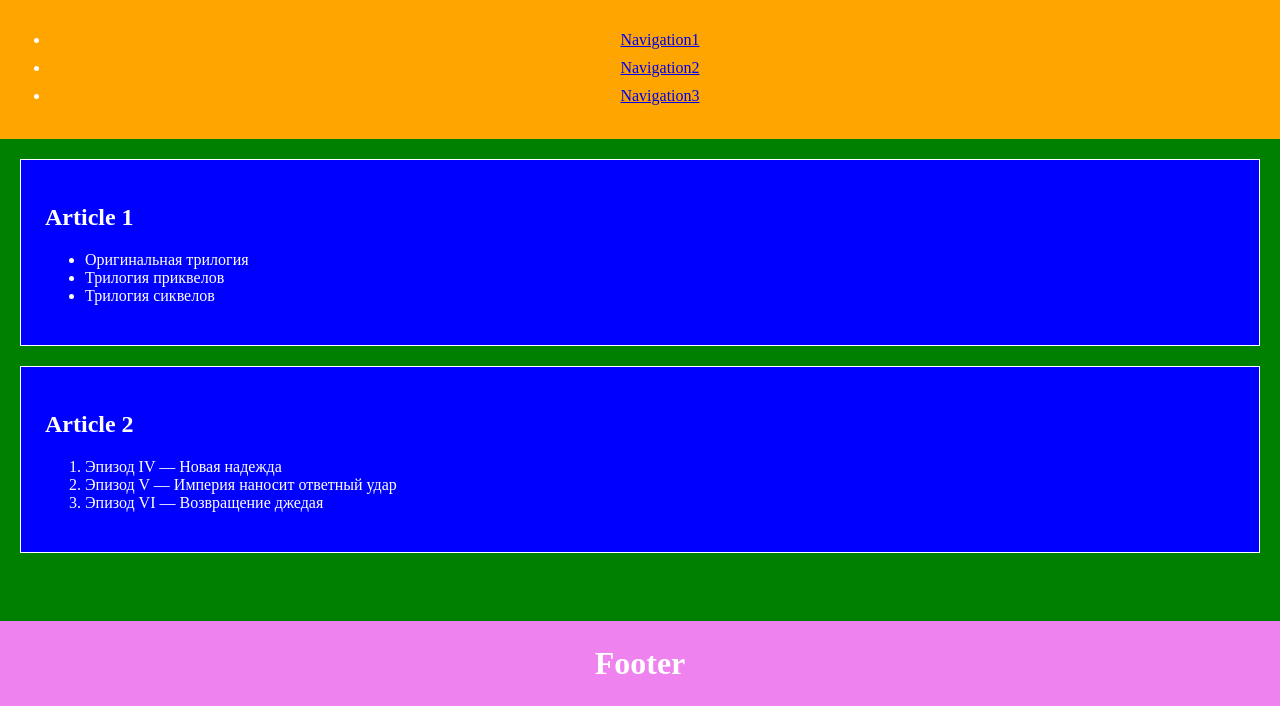
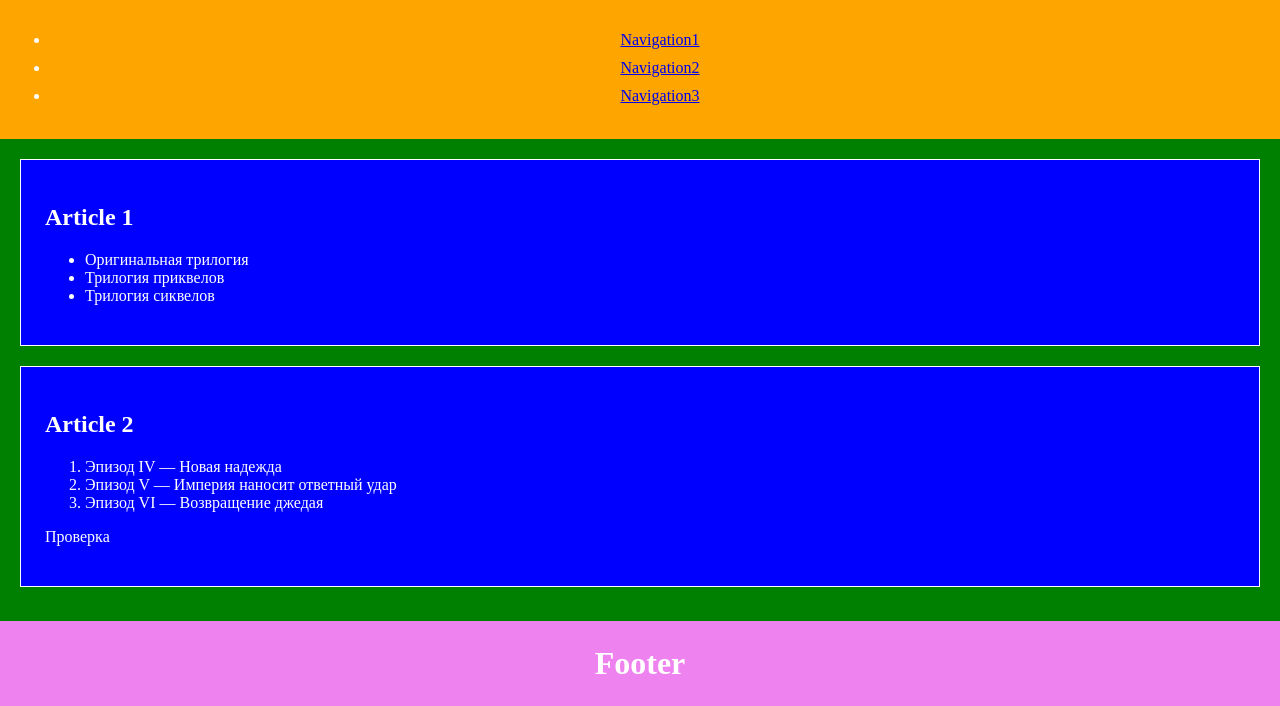
Before and after one commit to Azekelele/front, a plain HTML site: page Zadanie 1/zadanie1.html in a window 1280 px wide. Shown: the part 94-800 px from the top of the page. Drawn offline with Linux system fonts and the light colour scheme.

Commit message:
azekelele

```diff
--- a/Zadanie 1/zadanie1.html
+++ b/Zadanie 1/zadanie1.html
@@ -32,6 +32,7 @@
                 <li>Эпизод V — Империя наносит ответный удар</li>
                 <li>Эпизод VI — Возвращение джедая</li>
             </ul>
+            <p>Проверка</p>
         </article>
     </main>
 </body>
```
